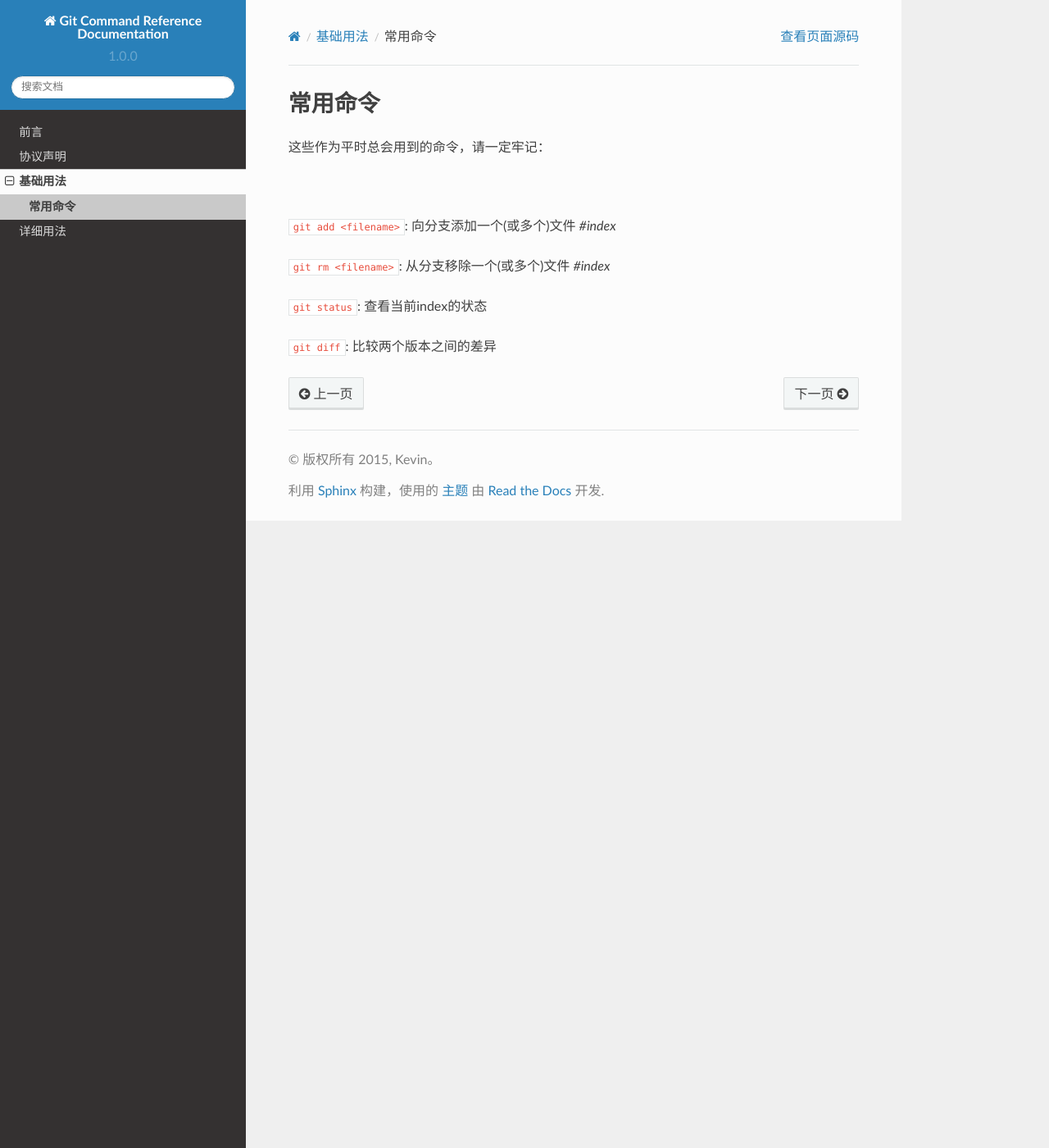
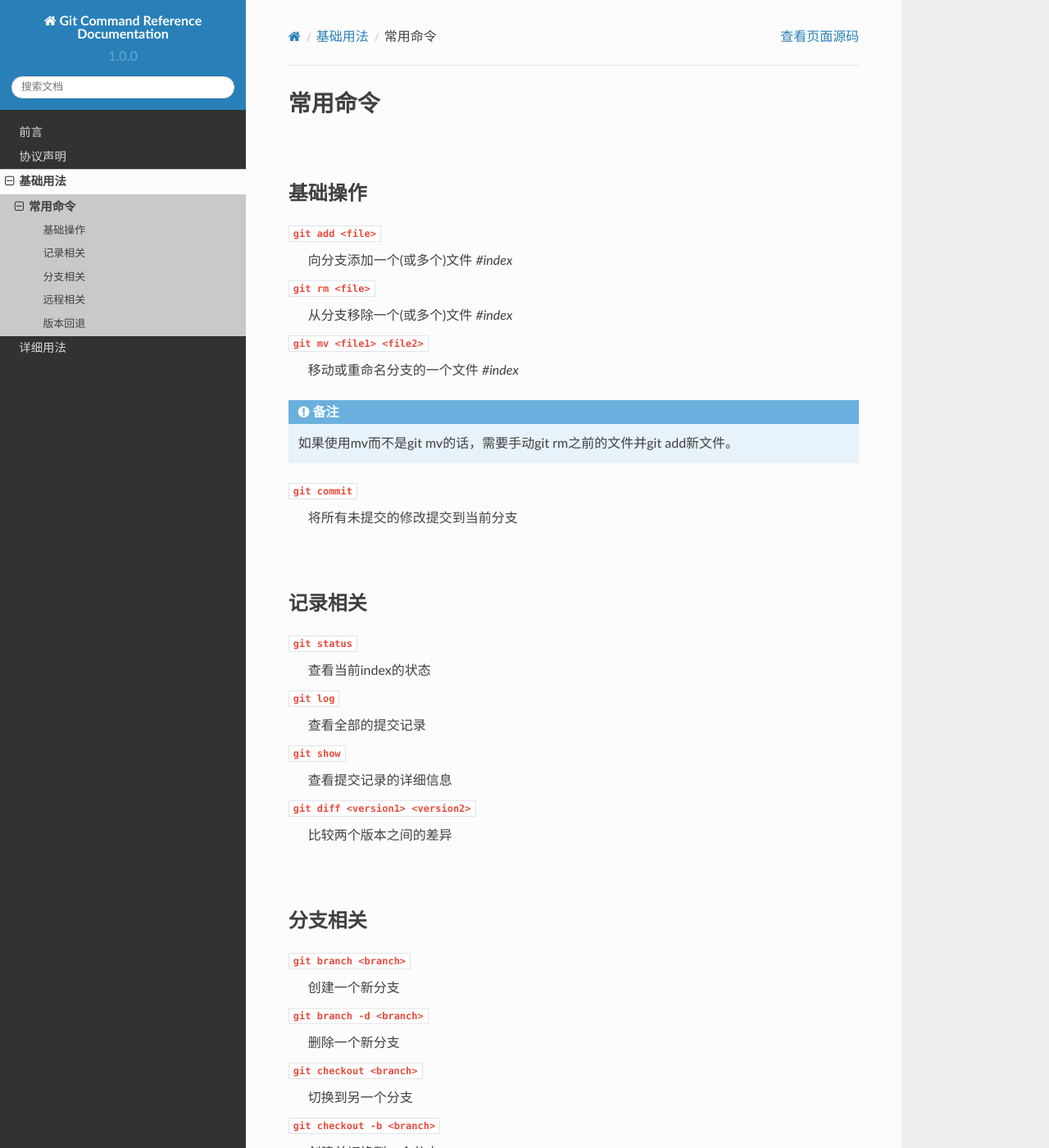
Before and after one commit to K-Guan/Git-Command-Reference, a Sphinx documentation site: the page built from source/base/baseic.rst, in a window 1280 px wide and 1400 px high. Shown: the whole window at 82% size. Built offline with Sphinx 7.4.7 and the Read the Docs theme 2.0.0, drawn with Linux system fonts in a browser that asks for light colours; some of the changed text lies outside the part shown.

Commit message:
Edit: 'source/base/baseic.rst'

```diff
--- a/source/base/baseic.rst
+++ b/source/base/baseic.rst
@@ -2,16 +2,110 @@
 常用命令
 ========
 
+|
 
-这些作为平时总会用到的命令，请一定牢记：
+--------
+基础操作
+--------
+
+``git add <file>``
+    向分支添加一个(或多个)文件   *#index*
+
+``git rm <file>``
+    从分支移除一个(或多个)文件   *#index*
+
+``git mv <file1> <file2>``
+    移动或重命名分支的一个文件   *#index*
+
+.. note::
+
+    如果使用mv而不是git mv的话，需要手动git rm之前的文件并git add新文件。
+
+``git commit``
+    将所有未提交的修改提交到当前分支
 
 |
 
-``git add <filename>``:  向分支添加一个(或多个)文件 *#index*
+--------
+记录相关
+--------
 
-``git rm <filename>``:  从分支移除一个(或多个)文件 *#index*
+``git status``
+    查看当前index的状态
 
+``git log``
+    查看全部的提交记录
 
-``git status``:  查看当前index的状态
+``git show``
+    查看提交记录的详细信息
 
-``git diff``:  比较两个版本之间的差异
+``git diff <version1> <version2>``
+    比较两个版本之间的差异
+
+|
+
+--------
+分支相关
+--------
+
+``git branch <branch>``
+    创建一个新分支
+
+``git branch -d <branch>``
+    删除一个新分支
+
+``git checkout <branch>``
+    切换到另一个分支
+
+``git checkout -b <branch>``
+    创建并切换到一个分支
+
+``git merge <branch1> <branch2>``
+    合并两个分支
+
+|
+
+--------
+远程相关
+--------
+
+``git clone``
+    从一个远程服务器“克隆”一个项目到本地
+
+``git pull``
+    获取在远程服务器上的某一分支的最新版本
+
+``git push``
+    向远程服务器推送修改(可以指定一个分支)
+
+|
+
+--------
+版本回退
+--------
+
+``git checkout -- <file>``
+    撤销一次普通的修改(更改一个文件，但是没有git add)
+
+``git reset HEAD``
+    撤销一次index修改(已经git add的文件，或git rm/mv的文件)
+
+``git reset HEAD^``
+    撤销已经提交的修改(已经commit的修改)
+
+.. note::
+
+    实际上git reset是一个版本回退的命令，这个命令是回退到上一个版本，见下文。
+
+``git reset HEAD^^``
+    回退到2个版本前
+
+``git reset HEAD~5``
+    回退到5个版本前
+
+``git reset 2g08s97``
+    回退到版本'2g08s97'
+
+.. note::
+
+    '2g08s97'是版本号，您可以用git log来查看具体的版本号。
```
